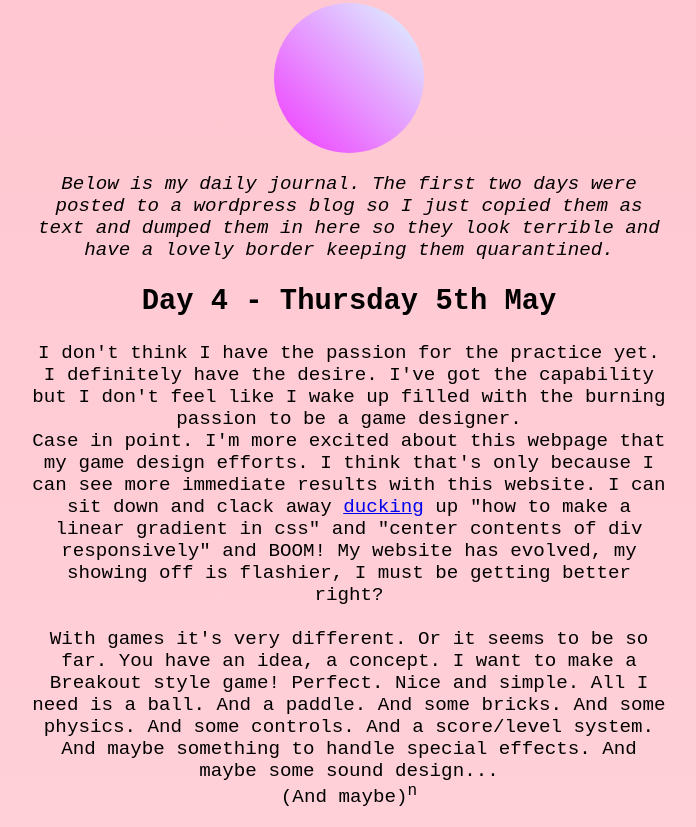
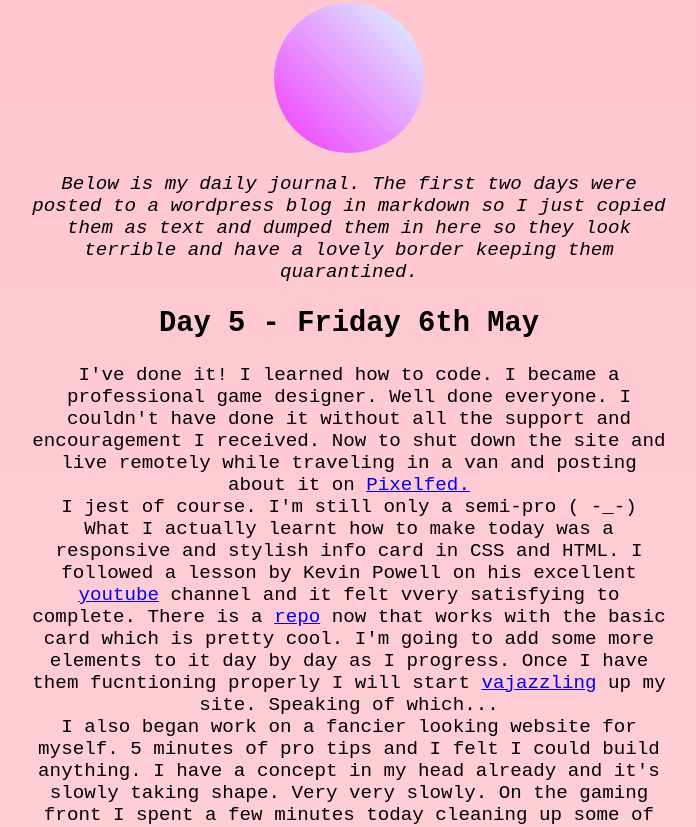
Before and after one commit to katch33/delicious-badger, a plain HTML site: page index.html in a window 1280 px wide. Shown: the part 640-1467 px from the top of the page, without its empty margins (291-987 px from the left). Drawn offline with Linux system fonts and the light colour scheme.

Commit message:
Update index.html
added day 5 entry, added a space to the mastodon link to improve formatted appearance, wondered if I could really get any better at coding

```diff
--- a/index.html
+++ b/index.html
@@ -14,13 +14,29 @@
     <ul class="plain">
       <li><a href="http://k33.itch.io/" target="blank">itch</a> page.</li>
       <li><a href="https://www.youtube.com/channel/UCLEU6UC8uEAObLFFfsosbPw" target="blank">youtube</a> channel.</li>
-      <li>Join<a href="https://joinmastodon.org/" target="blank">Mastodon!</a> and message me @katch33@mastodon.gamedev.place</li>
+      <li>Join <a href="https://joinmastodon.org/" target="blank">Mastodon!</a> and message me @katch33@mastodon.gamedev.place</li>
     </ul>
   </p>
   </div>
   <div class="ball"></div>
   <section class="blog">
-    <p><em>Below is my daily journal. The first two days were posted to a wordpress blog so I just copied them as text and dumped them in here so they look terrible and have a lovely border keeping them quarantined.</em></p>
+    <p><em>Below is my daily journal. The first two days were posted to a wordpress blog in markdown so I just copied them as text and dumped them in here so they look terrible and have a lovely border keeping them quarantined.</em></p>
+
+	 <h2> Day 5 - Friday 6th May</h2>
+    <p>
+		I've done it! I learned how to code. I became a professional game designer. Well done everyone. I couldn't have done it without all the support and encouragement I received. Now to shut down the site and live remotely while traveling in a van and posting about it on <a href="https://pixelfed.org/" target="_blank">Pixelfed.</a>
+		<br>
+		I jest of course. I'm still only a semi-pro ( -_-)
+		<br>
+		What I actually learnt how to make today was a responsive and stylish info card in CSS and HTML. I followed a lesson by Kevin Powell on his excellent <a href="https://www.youtube.com/kepowob" target="_blank">youtube</a> channel and it felt vvery satisfying to complete. There is a <a href="https://github.com/katch33/oblong-barista" target="_blank">repo</a> now that works with the basic card which is pretty cool. I'm going to add some more elements to it day by day as I progress. Once I have them fucntioning properly I will start <a href="https://en.wikipedia.org/wiki/Vajazzle" target="_blank">vajazzling</a> up my site. Speaking of which...
+		<br>
+		I also began work on a fancier looking website for myself. 5 minutes of pro tips and I felt I could build anything. I have a concept in my head already and it's slowly taking shape. Very very slowly. On the gaming front I spent a few minutes today cleaning up some of my pico8 code and formatiing but mostly the last couple of days have been web stuff. Tomorrow will be taken up with a family event so I'm not sure where I will fit in some screen time but I'm sure I can write a rough draft of the day on my phone, and if I find a quiet room maybe I can bring a bluetooth keyboard for my phone...
+		<br>
+		<br>
+		Usually I work at my desk. I have a rather compact desk that barely has space for the ludicrous monitor setup I use. I am fortunate enought to have been gifted a monitor by a friend that was leaving the country, so at present I am using a 34"
+		<br>
+		Finally my soundtrack for the day was mostly Devin Townsend solo albums and some Prince. Philoso-rock and Funk'n'Roll are great music to keep my head focused. Lunch today was diced chestnut mushrooms sauteed in butter and mezze cheese served on toasted sourdough and for dinner we got our weekly takeaway from Wallace Taverna. I had one glass of whiskey and multiple coffees, waters etc. It's 23:51 so I think I need to go to sleep now.
+    </p>
 
     <h2> Day 4 - Thursday 5th May</h2>
     <p>
@@ -40,11 +56,11 @@
       <br>
       <br>
       Today I listened to a lot of Offspring, Devin Townsend and <a href="https://coderadio.freecodecamp.org/" target="blank">Free Code Camp Radio</a> with a background of waves and birds courtesy of <a href="https://asoftmurmur.com/" target="blank">A soft Murmur</a>
-
     </p>
 
   <div class="ball"></div>
-    <p>Everything below this point is from my wordpress site and not formatted, it is simply dumped as a copy/paste. I will format it at a later stage. For now the old site is still viewable as the README.md file in the repository for this website.</p>
+
+    <p>Everything below this point is from my wordpress markdown site and not formatted, it is simply dumped as a copy/paste. I will format it at a later stage. For now the old site is still viewable as the README.md file in the repository for this website.</p>
   </section>
   <section class="oldblog">
       <h2>Day 2 - Tuesday May 3rd 2022</h2>
```
